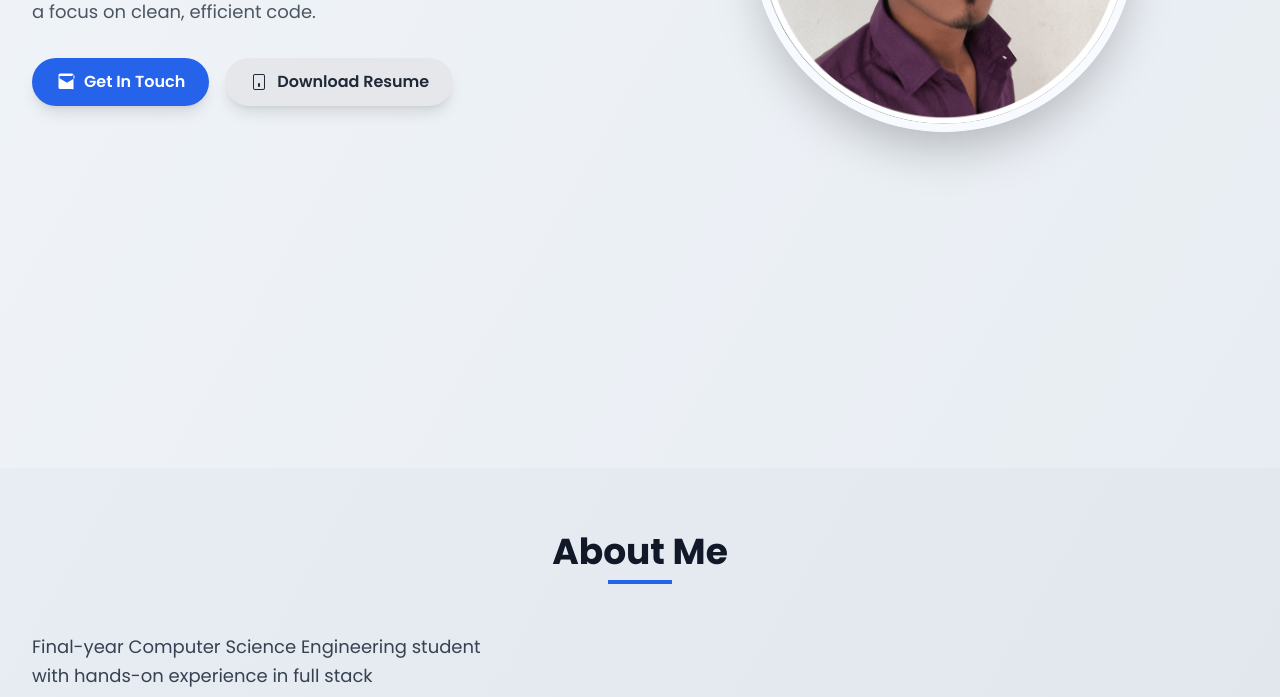
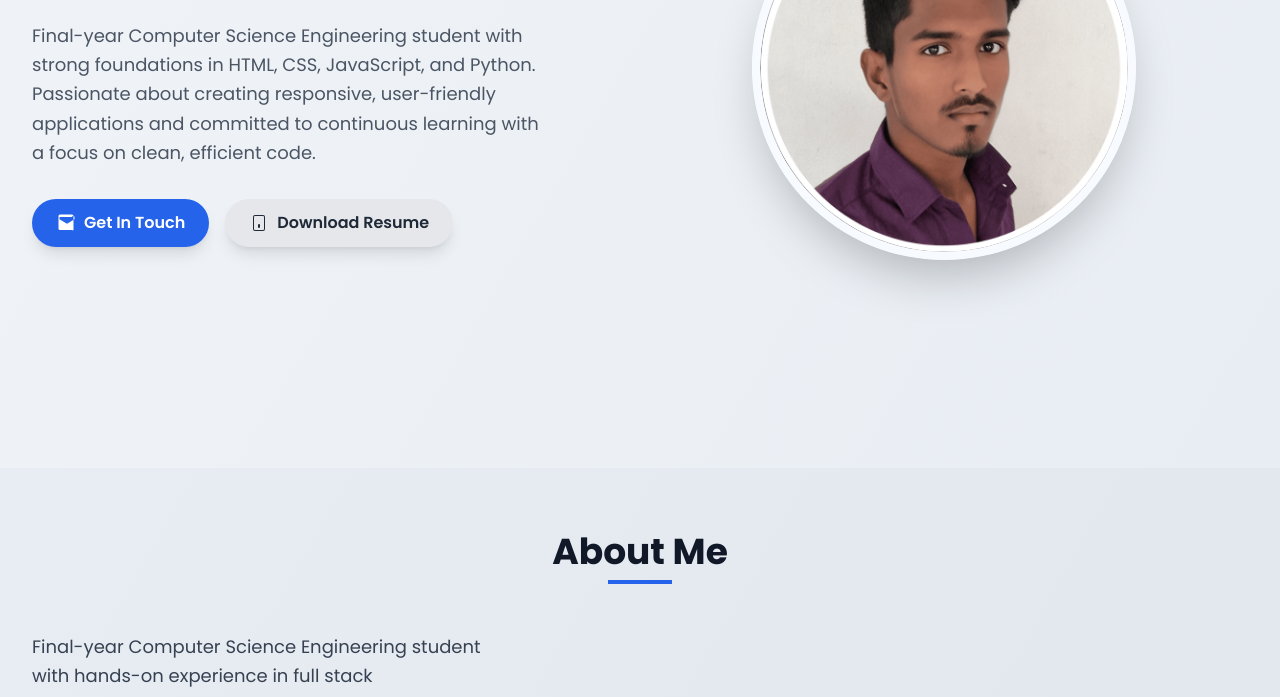
Before and after one commit to Gowtham380/portfolio, a plain HTML site: page index.html in a window 1280 px wide. Shown: the part 396-1093 px from the top of the page. Drawn offline with nearby package versions, Linux system fonts and the light colour scheme.

Commit message:
Update index.html

```diff
--- a/index.html
+++ b/index.html
@@ -47,7 +47,7 @@
 </header>
 
 
-    <section id="home" class="bg-color-1 container mx-auto px-8 py-20 flex flex-col md:flex-row items-left justify-between min-h-screen">
+    <section id="home" class="bg-color-1 container mx-auto px-8 py-20 flex flex-col md:flex-row items-center justify-end min-h-screen">
         <div class="md:w-1/2 text-center md:text-left mb-10 md:mb-0 animate-fade-in">
             <h2 class="text-4xl sm:text-5xl lg:text-6xl font-bold leading-tight">
                 Hi, I'm <span class="text-blue-600">Gowtham S</span>
```
